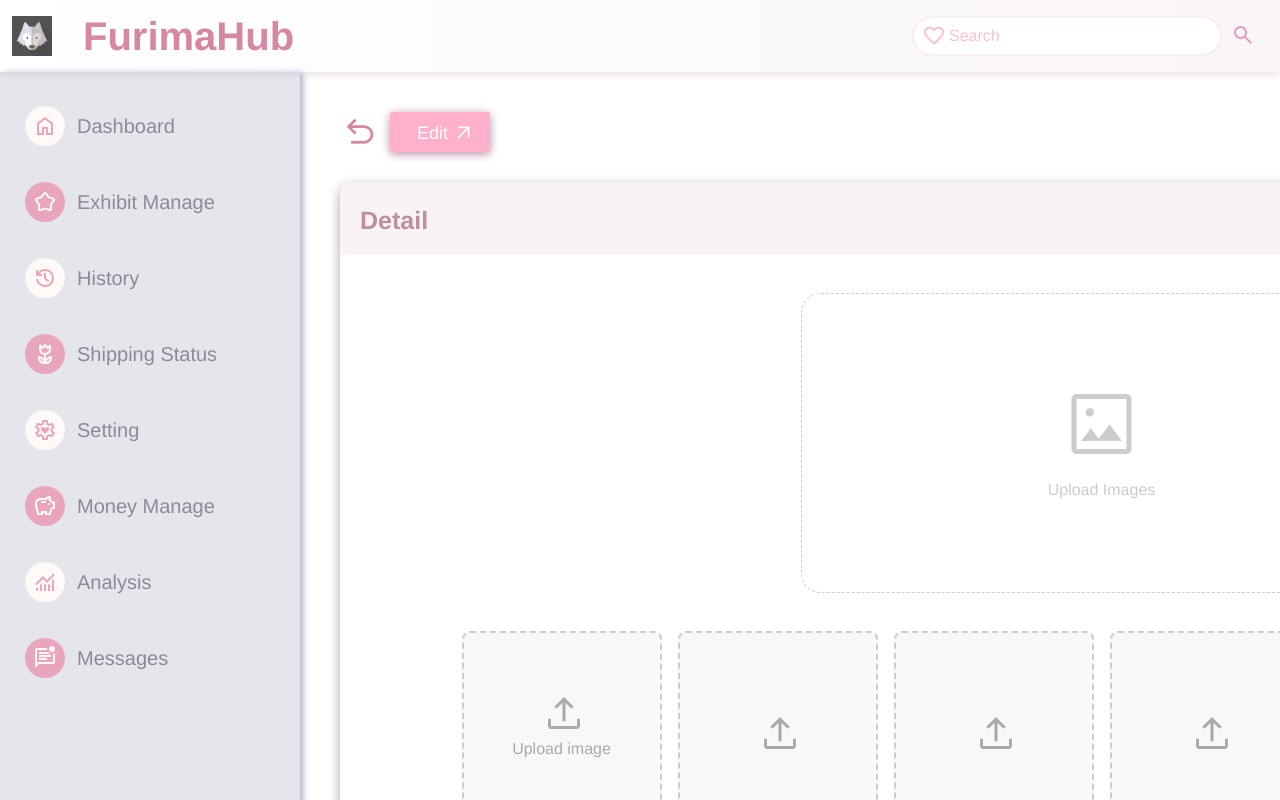
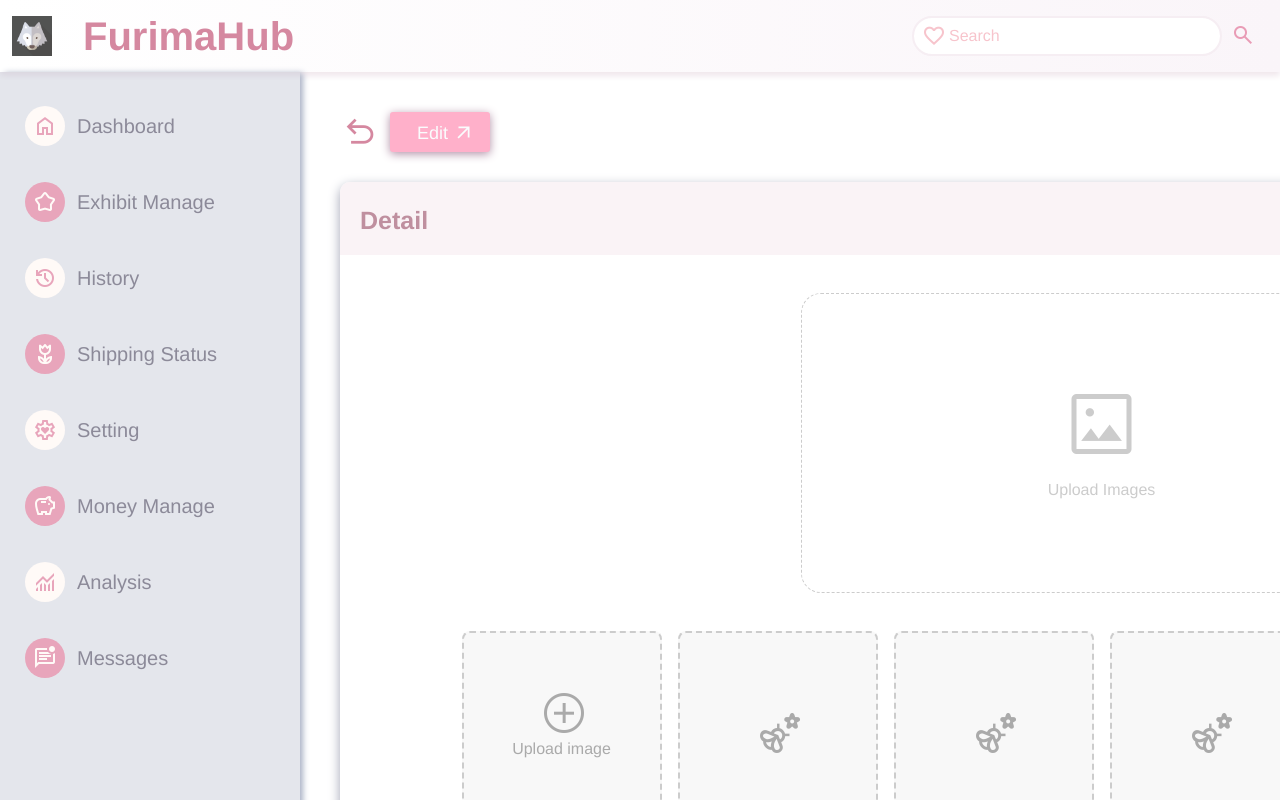
Before and after one commit to SAZO54/furimaHub-fronted, a Vue app: page /exhibit/detail in a window 1280 px wide. Shown: the top 800 px of the page. Built offline with nearby package versions, Linux system fonts and the light colour scheme.

Commit message:
redirect implementation

```diff
--- a/src/components/ExhibitDetail.vue
+++ b/src/components/ExhibitDetail.vue
@@ -40,33 +40,33 @@ function backExhibitList() {
           <div class="image-collage">
             <div class="image-container">
               <div class="upload-placeholder">
-                <span class="material-symbols-outlined">upload</span>
+                <span class="material-symbols-outlined">add_circle</span>
                 <p>Upload image</p>
               </div>
             </div>
             <div class="image-container">
               <div class="upload-placeholder">
-                <span class="material-symbols-outlined">upload</span>
+                <span class="material-symbols-outlined">emoji_nature</span>
               </div>
             </div>
             <div class="image-container">
               <div class="upload-placeholder">
-                <span class="material-symbols-outlined">upload</span>
+                <span class="material-symbols-outlined">emoji_nature</span>
               </div>
             </div>
             <div class="image-container">
               <div class="upload-placeholder">
-                <span class="material-symbols-outlined">upload</span>
+                <span class="material-symbols-outlined">emoji_nature</span>
               </div>
             </div>
             <div class="image-container">
               <div class="upload-placeholder">
-                <span class="material-symbols-outlined">upload</span>
+                <span class="material-symbols-outlined">emoji_nature</span>
               </div>
             </div>
             <div class="image-container">
               <div class="upload-placeholder">
-                <span class="material-symbols-outlined">upload</span>
+                <span class="material-symbols-outlined">emoji_nature</span>
               </div>
             </div>
           </div>
@@ -162,7 +162,7 @@ function backExhibitList() {
   position: relative;
   width: 200px;
   height: 200px;
-  margin-bottom: 38px;
+  margin-bottom: 60px;
 }
 
 .collage-image {
--- a/src/router/index.ts
+++ b/src/router/index.ts
@@ -11,6 +11,10 @@ import TransactionAnalysis from '@/components/TransactionAnalysis.vue'
 import HubLogOut from '@/components/HubLogout.vue'
 
 const routes = [
+  {
+    path: '/',
+    redirect: '/dashboard'
+  },
   {
     path: '/dashboard',
     name: 'HubDashboard',
```
